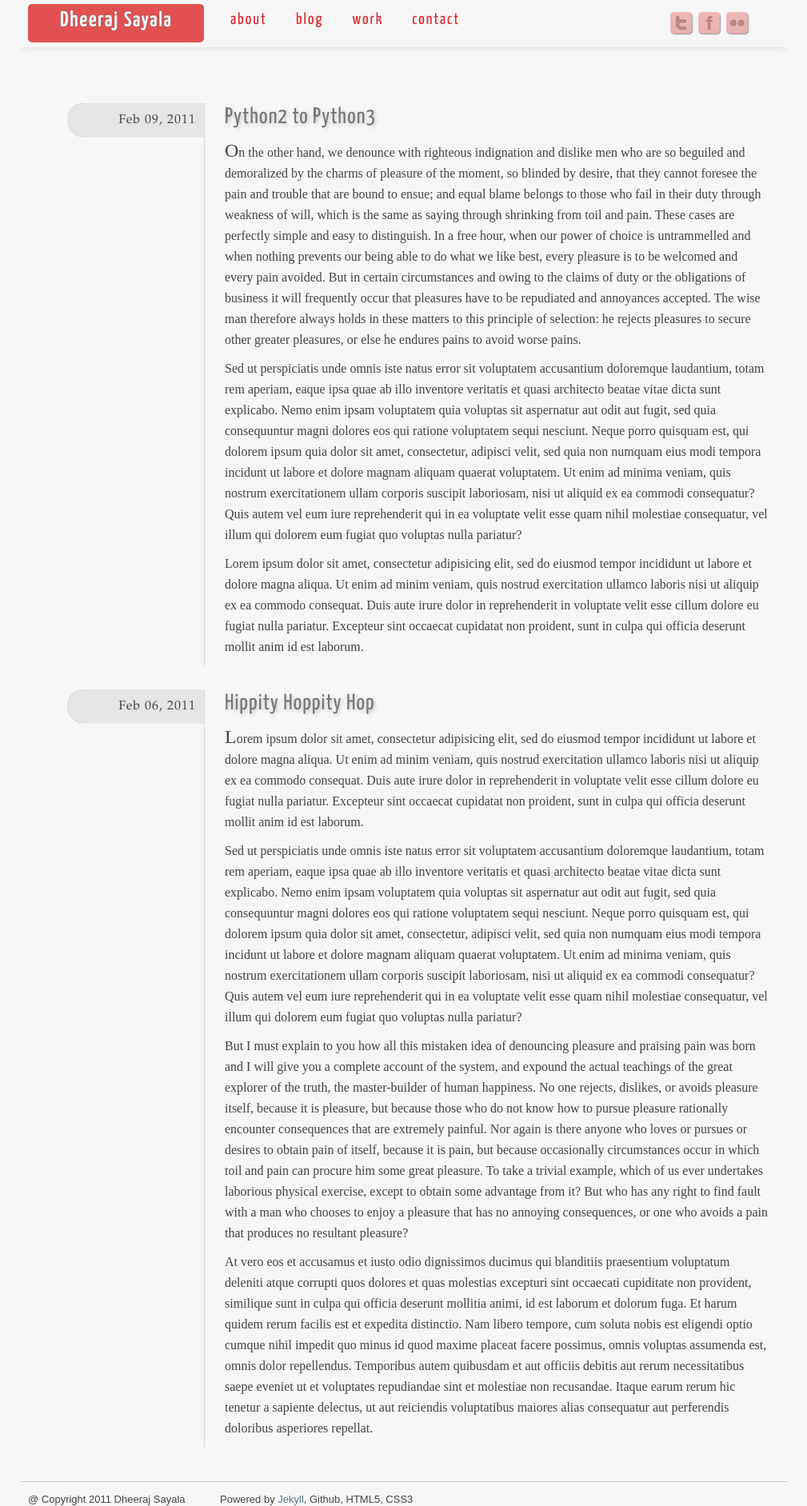
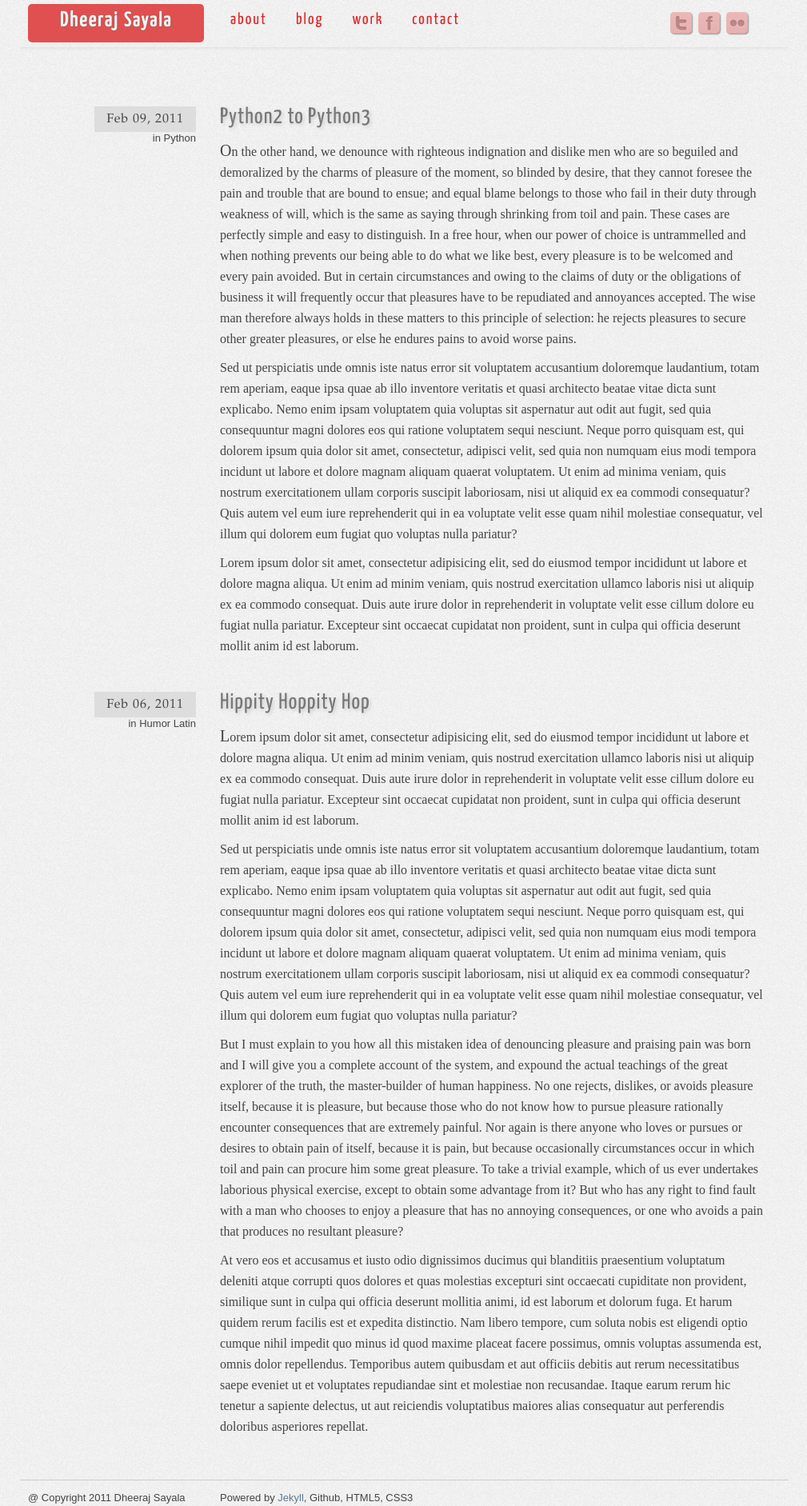
Before and after one commit to dheerosaur/dheerosaur.github.com, a Jekyll site: the page built from index.html, in a window 1280 px wide. Shown: the whole page at 80% size, without its empty margins (135-1144 px from the left). Built offline with Jekyll 4.4.1, drawn with Linux system fonts in a browser that asks for light colours; some web fonts are replaced.

Commit message:
Some changes in Style

```diff
--- a/css/style.css
+++ b/css/style.css
@@ -3,18 +3,17 @@
 */
 
 body {
-  /*background: url("../images/head.png") no-repeat fixed center 0;*/
-  border-top: 5px solid #f6f6f6;
   background-color: #f6f6f6;
+  background: url("/images/body-bg.gif") #f6f6f6 repeat;
 }
 #container, #main, .blog-post { height: 100%; overflow: hidden; }
 
 #header {
   margin-bottom: 70px;
-  padding-bottom: 5px;
-  -moz-box-shadow: 0 0 10px lightgrey;
-  -webkit-box-shadow: 0 0 10px lightgrey;
-  box-shadow: 0 0 10px lightgrey;
+  padding: 5px 0;
+  -moz-box-shadow: 0 0 5px red;
+  -webkit-box-shadow: 0 0 5px red;
+  box-shadow: 0 0 5px lightgrey
 }
 h1, h2, h3 { font-family: "Yanone Kaffeesatz", "Yanone Kaffeesatz Regular", Puritan; }
 
@@ -94,40 +93,32 @@ h1, h2, h3 { font-family: "Yanone Kaffeesatz", "Yanone Kaffeesatz Regular", Puri
 .gap { height: 30px; }
 
 .sidebar {
-  width: 220px;
-  display: inline;
   float: left;
-  margin-left: 10px;
+  width: 215px;
+  margin: 0 10px 0 5px;
 }
-.sidebar nav li{  display: block; }
 
 .post-meta {
-  width: 160px;
-  padding: 5px 10px 5px 0;
   float: right;
+  margin-top: 4px;
   text-align: right;
+  color: #444;
+}
+.post-meta time {
+  padding: 2px 15px;
+  font: 16px/28px "Palatino Linotype", "Book Antiqua3", Palatino, serif;
+  letter-spacing: 1px;
+  display: block;
 
-  color: #444;
-  font: 16px/32px "Palatino Linotype", "Book Antiqua3", Palatino, serif;
-  letter-spacing: 1px;
+  -moz-border-radius: 5px;
+  background-color: #ddd;
 
-  -moz-border-radius: 20px 0 0 20px;
-  -webkit-border-radius: 20px 0 0 20px;
-  border-radius: 20px 0 0 20px;
-  -moz-box-shadow: 0px 0px 1px grey;
-  -webkit-box-shadow: 0px 0px 1px grey;
-  box-shadow: 0px 0px 1px grey;
-  background-color: #eee;
-  background-color: rgba(160, 160, 160, 0.2);
 }
-.post-meta time { display: block; }
 
 .post {
   float: left;
-  display: inline;
-  border-left: 1px solid lightgrey;
-  width: 719px;
-  margin-right: 10px;
+  width: 700px;
+  margin: 0 10px 0 10px;
 }
 
 .post-title a{
@@ -138,17 +129,16 @@ h1, h2, h3 { font-family: "Yanone Kaffeesatz", "Yanone Kaffeesatz Regular", Puri
   text-shadow: 2px 2px 4px #CCC;
 }
 .post-title, .post-body {
-  padding-left: 25px;
-  padding-right: 15px;
+   padding: 0 10px;
 }
 .post-body {
-  padding-top: 10px;
+  margin-top: 10px;
   font: 16px/26px "Droid Serif", "Microsoft Sans Serif";
   color: #444;
 }
 
 .post-body p { padding-bottom: 10px; }
-.post-body::first-letter { font-size: 150%; }
+.post-body::first-letter { font-size: 125%; }
 
 .post-body a {
   color: #dc2829;
--- a/index.html
+++ b/index.html
@@ -11,7 +11,7 @@ title: Dheeraj Sayala
     <aside class="sidebar">
       <div class="post-meta">
         <time datetime="{{post.date|date:"%Y-%m-%d"}}">{{ post.date|date:"%b %d, %Y"}}</time>
-        <!--in{% for category in post.categories %} {{category}} {% endfor %}-->
+        in {% for category in post.categories %} {{category}} {% endfor %}
       </div>
     </aside>
 
```
Also changed, not shown: images/body-bg.gif (added).
